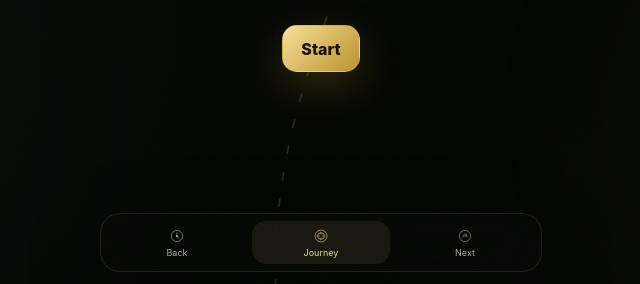
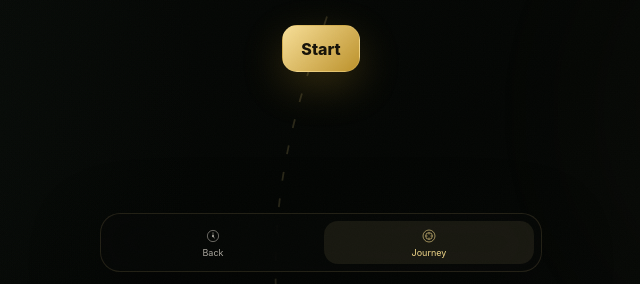
Before and after one commit to nvneetsharma/kanzpay-ai, a website: page buyer-visual-fresh-v1/index.html in a window 1280 px wide. Shown: the part 516-800 px from the top of the page, without its empty margins (319-959 px from the left). Drawn offline with Linux system fonts and the light colour scheme.

Commit message:
Reduce flowchart feel and make emotional moments forward-only

```diff
--- a/buyer-visual-fresh-v1/index.html
+++ b/buyer-visual-fresh-v1/index.html
@@ -262,7 +262,7 @@ h2{font-size:27px;line-height:1;letter-spacing:-.04em;margin:0 0 8px}
 
 </div>
 
-<div class="moment" id="moment"><div class="momentCard"><img id="momentImg" src="https://images.unsplash.com/photo-1506794778202-cad84cf45f1d?auto=format&fit=crop&w=220&q=80" alt=""><div class="momentCopy"><small id="momentKicker">A little help</small><strong id="momentTitle">Good choice.</strong><span id="momentBody">Let’s take the next step together.</span></div></div></div><div class="nav"><button onclick="go(Math.max(0,step-1))"><svg><use href="#i-tap"/></svg>Back</button><button class="active" onclick="go(6)"><svg><use href="#i-vault"/></svg>Journey</button><button onclick="go(Math.min(16,step+1))"><svg><use href="#i-gold"/></svg>Next</button></div>
+<div class="moment" id="moment"><div class="momentCard"><img id="momentImg" src="https://images.unsplash.com/photo-1506794778202-cad84cf45f1d?auto=format&fit=crop&w=220&q=80" alt=""><div class="momentCopy"><small id="momentKicker">A little help</small><strong id="momentTitle">Good choice.</strong><span id="momentBody">Let’s take the next step together.</span></div></div></div><div class="nav"><button onclick="go(Math.max(0,step-1))"><svg><use href="#i-tap"/></svg>Back</button><button class="active" onclick="go(6)"><svg><use href="#i-vault"/></svg>Journey</button></div>
 <div class="toast" id="toast"></div>
 </div>
 <script>
@@ -295,7 +295,7 @@ var m=moments[n];if(!m||n===0)return;
 momentImg.src=m[2];momentKicker.textContent=n===15?"Congratulations":"Next moment";momentTitle.textContent=m[0];momentBody.textContent=m[1];
 momentEl.classList.remove('show');void momentEl.offsetWidth;momentEl.classList.add('show');clearTimeout(momentTimer);momentTimer=setTimeout(function(){momentEl.classList.remove('show');},1150);
 }
-function go(n){n=Math.max(0,Math.min(16,n));show(n);showMoment(n);}
+function go(n){var from=step;n=Math.max(0,Math.min(16,n));show(n);if(n>from)showMoment(n);}
 function toastMsg(t){toast.textContent=t;toast.classList.add('show');clearTimeout(timer);timer=setTimeout(function(){toast.classList.remove('show');},1600);}
 function template(name){document.querySelectorAll('.template').forEach(function(x){x.classList.toggle('selected',x.getAttribute('data-t')===name);});var c=document.getElementById('heroCard');c.className='cardFace '+name.toLowerCase();c.innerHTML='<img class="cardPortrait" src="https://images.unsplash.com/photo-1507003211169-0a1dd7228f2d?auto=format&fit=crop&w=400&q=82" alt=""><div class="cfBrand">KANZPAY CONNECT</div><div class="cfName">Navneet Sharma</div><div class="cfRole">'+name+' · OXY</div><div class="cfLine"></div>';toastMsg(name+' template selected');}
 function share(name){document.querySelectorAll('.share').forEach(function(x){x.classList.remove('active');});event.currentTarget.classList.add('active');toastMsg(name+' ready');}
```
